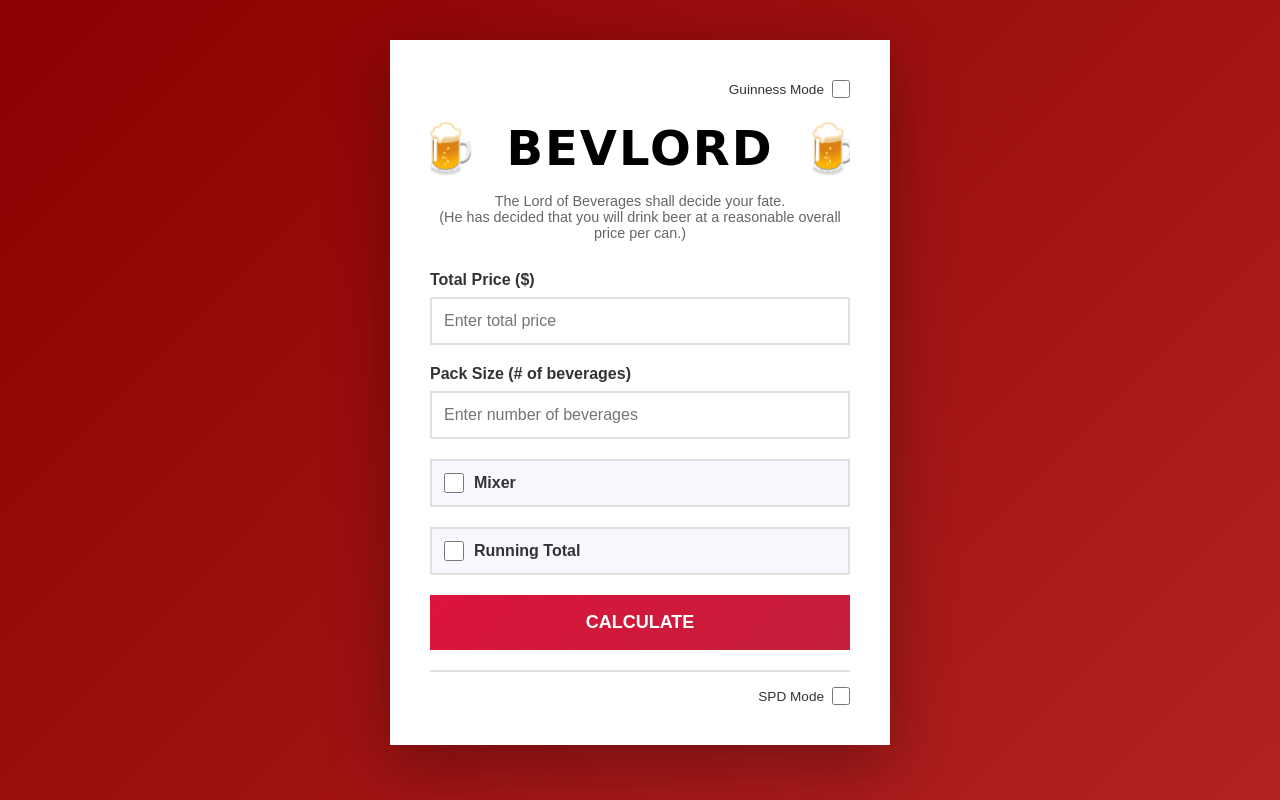
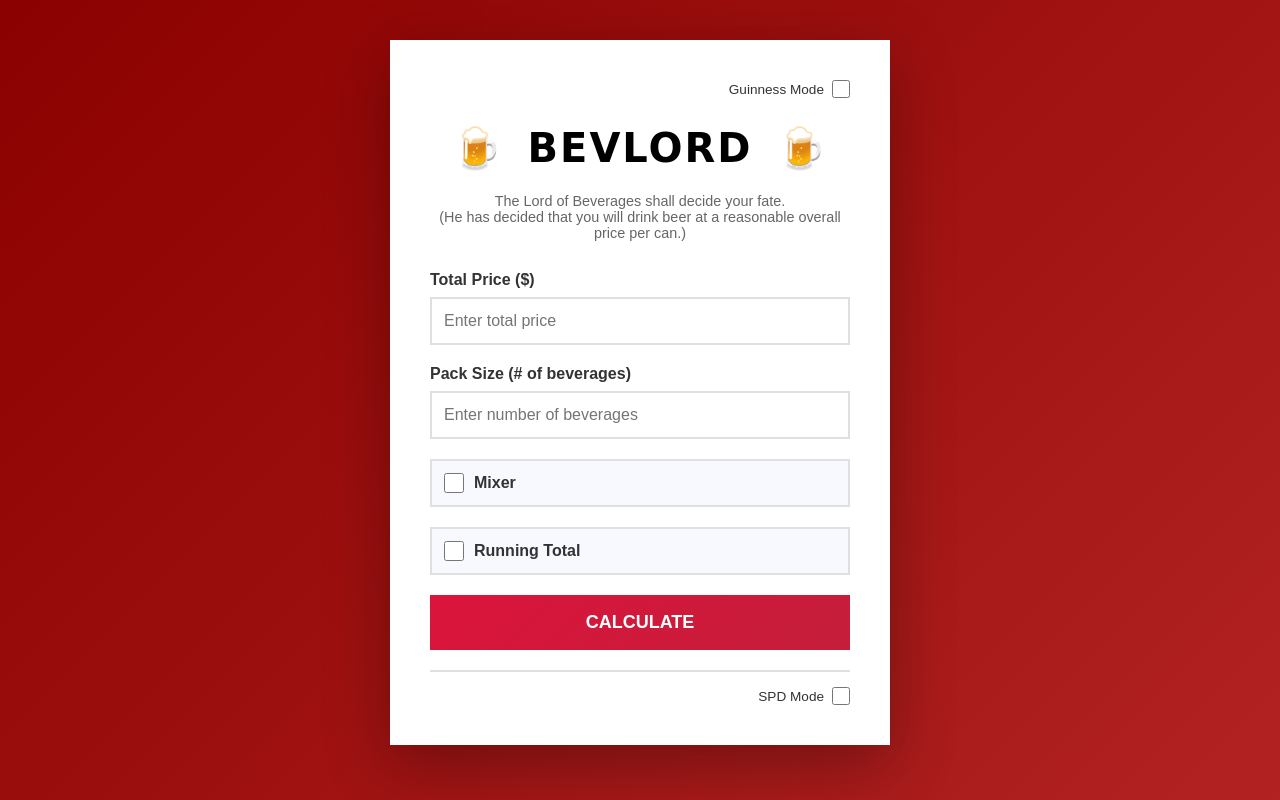
Before and after one commit to graymackle/bevlord, a plain HTML site: page index.html in a window 1280 px wide. Drawn offline with Linux system fonts and the light colour scheme; a web font is replaced by a local one.

Commit message:
fix: Updated desktop titles too

```diff
--- a/index.html
+++ b/index.html
@@ -691,6 +691,15 @@
         body.guinness-mode .spd-toggle label {
             color: #e8d5b7;
         }
+
+        /* Larger title on desktop only */
+        @media (min-width: 601px) {
+            h1,
+            body.guinness-mode h1,
+            body.spd-mode h1 {
+                font-size: 40px !important;
+            }
+        }
     </style>
 </head>
 <body>
```
